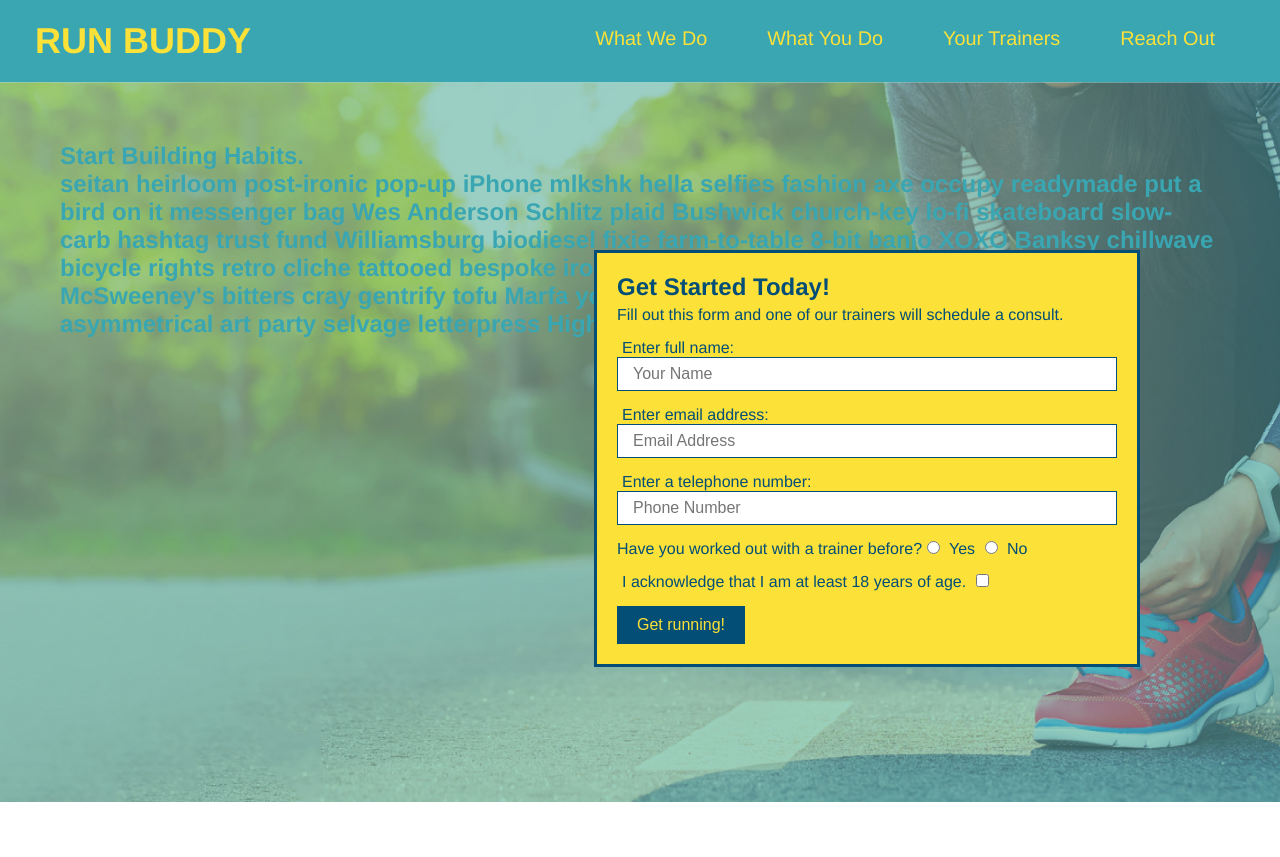
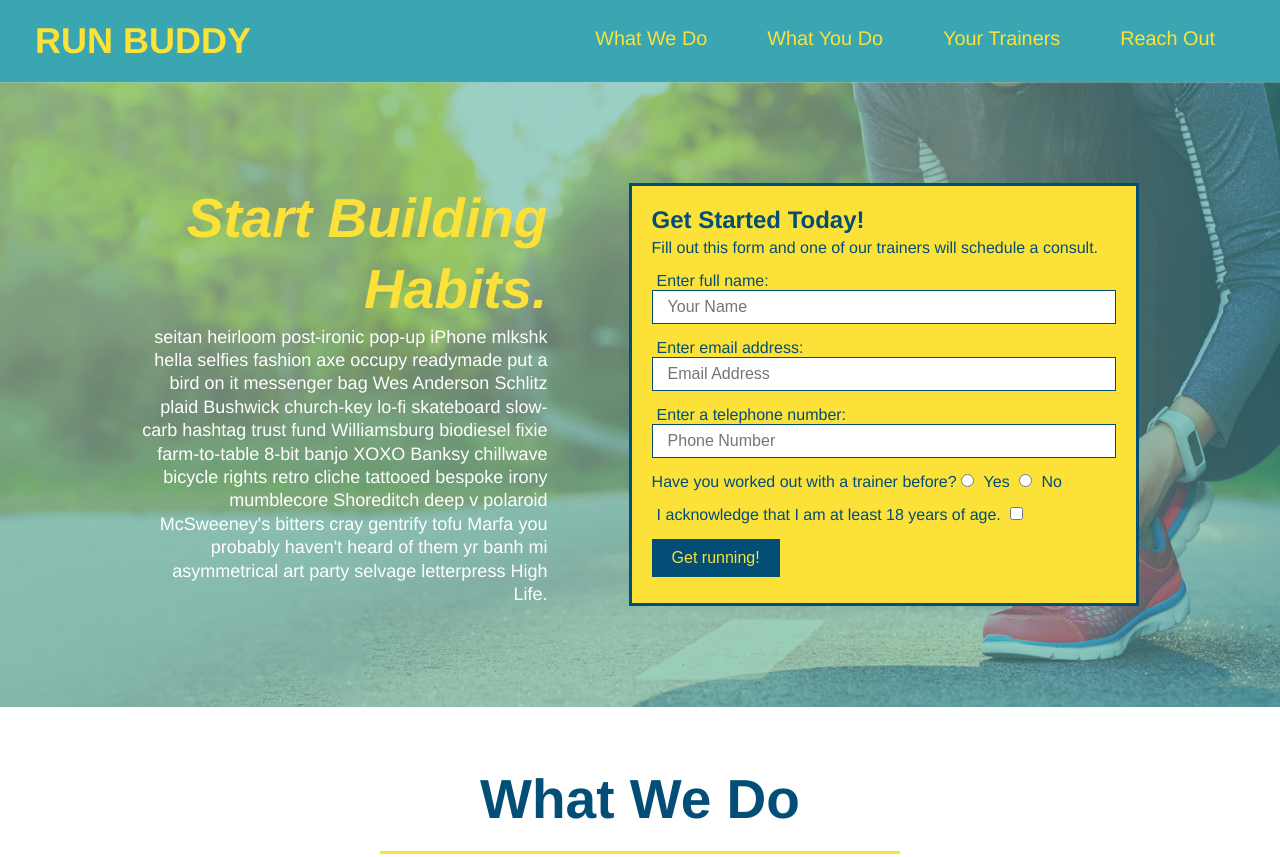
Before and after one commit to Falciform-mv/run-buddy, a plain HTML site: page index.html in a window 1280 px wide. Shown: the top 857 px of the page. Drawn offline with Linux system fonts and the light colour scheme.

Commit message:
flexbox added for hero banner form

```diff
--- a/assets/css/style.css
+++ b/assets/css/style.css
@@ -57,17 +57,18 @@
     width: 100%;
     padding: 40px 35px;
     box-sizing: border-box;
+    display: flex;
+    justify-content: space-between;
+    flex-wrap: wrap;
 }
 
 footer h2 {
-    display: inline;
     color: #024e76;
     font-size: 30px;
     margin: 0;
 }
 
 footer div {
-    float: right;
     line-height: 1.5;
     text-align: right;
 }
@@ -85,10 +86,11 @@
 .hero {
 
     background-image: url(../images/hero-bg.jpg);
-    height: 600px;
     background-size: cover;
     background-position: center;
-    position: relative;
+    display: flex;
+    justify-content: center;
+    flex-wrap: wrap;
 }
 
 
@@ -96,16 +98,13 @@
 .hero-form {
     background-color: #fce138;
     padding: 20px;
-    width: 500px;
     color: #024e76;
     border: solid 3px #024e76;
-    position: absolute;
-    bottom: 120px;
-    right: 140px;
-    margin: 5px 0 15px 0;
+    width: 40%;
+    margin: 3.5%;
 
 }
-/* end styling for form element */
+
 
 .hero-form h3 {
     font-size: 24px;
@@ -138,6 +137,24 @@
     padding: 10px 20px;
     font-size: 16px;
 
+
+}
+/* end styling for form element */
+
+.hero-cta {
+    width: 35%;
+    text-align: right;
+    margin: 3.5%;
+    color: #fff;
+    font-size: 18px;
+    line-height: 1.3;
+
+}
+
+.hero-cta h2 {
+    font-style: italic;
+    font-size: 55px;
+    color: #fce138;
 
 }
 
--- a/index.html
+++ b/index.html
@@ -40,7 +40,7 @@
         <!-- hero section -->
         <section class="hero">
             <div class="hero-cta">
-                <h2>Start Building Habits.</h2.>
+                <h2>Start Building Habits.</h2>
                 <p>
                     seitan heirloom post-ironic pop-up iPhone mlkshk hella selfies fashion axe occupy readymade put a bird on it messenger bag Wes Anderson Schlitz plaid Bushwick church-key lo-fi skateboard slow-carb hashtag trust fund Williamsburg biodiesel fixie farm-to-table 8-bit banjo XOXO Banksy chillwave bicycle rights retro cliche tattooed bespoke irony mumblecore Shoreditch deep v polaroid McSweeney's bitters cray gentrify tofu Marfa you probably haven't heard of them yr banh mi asymmetrical art party selvage letterpress High Life.
 
```
